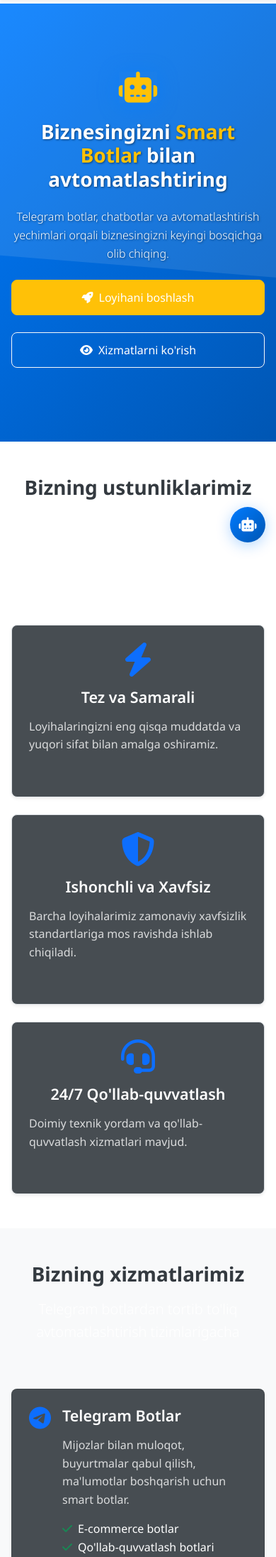
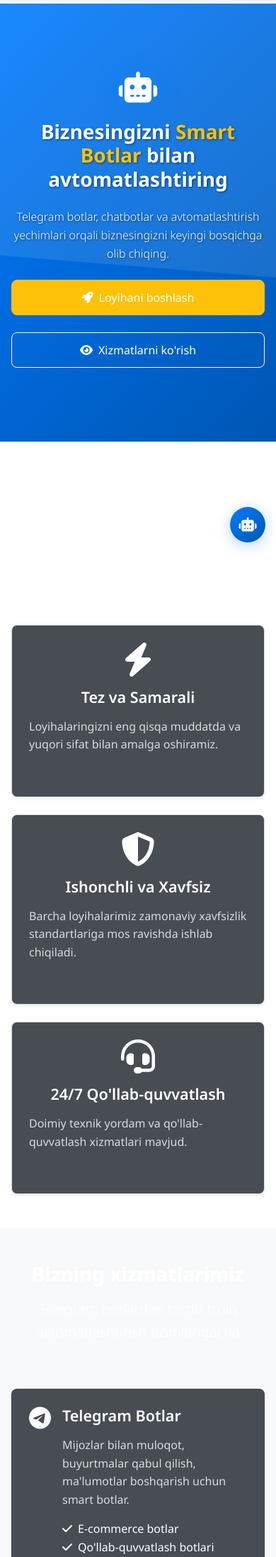
Before and after one commit to onlinemobi102-cpu/SmartBotuz, a Flask app: page / in a window 390 px wide. Shown: the part 65-2258 px from the top of the page at 71% size. Run offline with Flask 3, Linux system fonts and the light colour scheme; parts of the project's set-up code (start-up, migrations or seed data) failed here and were passed over; some libraries are stand-ins or nearby versions.

Commit message:
Ensure all text and content is white on mobile devices
Add CSS rules to `static/css/style.css` to force white text color for all text elements, navigation links, and card content on mobile viewports.

Replit-Commit-Author: Agent
Replit-Commit-Session-Id: 8b385e1b-8ccf-4d8e-8f7b-82ada5f0cfdd
Replit-Commit-Checkpoint-Type: full_checkpoint
Replit-Commit-Screenshot-Url: https://storage.googleapis.com/screenshot-production-us-central1/2119ec21-3e53-4787-9d0a-a9526a30bf7f/8b385e1b-8ccf-4d8e-8f7b-82ada5f0cfdd/yH1bxcG

```diff
--- a/static/css/style.css
+++ b/static/css/style.css
@@ -531,6 +531,30 @@ h1, h2, h3, h4, h5, h6 {
         width: 100%;
         margin-bottom: 0.5rem;
     }
+
+    /* Ensure all text is white on mobile */
+    h1, h2, h3, h4, h5, h6,
+    .display-1, .display-2, .display-3, .display-4, .display-5, .display-6,
+    .lead, p, span, div, li, a {
+        color: #ffffff !important;
+    }
+
+    .hero-section h1,
+    .hero-section .lead,
+    .hero-section p,
+    .page-header h1,
+    .page-header .display-4,
+    .page-header .lead,
+    .page-header p {
+        color: #ffffff !important;
+        text-shadow: 1px 1px 3px rgba(0, 0, 0, 0.5);
+    }
+
+    /* Ensure card content is white on mobile */
+    .feature-card *, .service-card *, .portfolio-card *, .blog-card *,
+    .card-body *, .card-text *, .portfolio-content *, .article-content * {
+        color: #ffffff !important;
+    }
 }
 
 @media (max-width: 576px) {
@@ -588,6 +612,24 @@ h1, h2, h3, h4, h5, h6 {
 
     .office-info .icon-wrapper {
         margin: 0 auto 1rem;
+    }
+
+    /* Extra small mobile text color reinforcement */
+    h1, h2, h3, h4, h5, h6,
+    .display-1, .display-2, .display-3, .display-4, .display-5, .display-6,
+    .lead, p, span, div, li, a {
+        color: #ffffff !important;
+    }
+
+    /* All navigation items should be white on small mobile */
+    .navbar-nav .nav-link {
+        color: #ffffff !important;
+    }
+
+    /* All card content white on small mobile */
+    .card *, .feature-card *, .service-card *, .portfolio-card *, .blog-card *,
+    .team-card *, .why-choose-card *, .contact-card * {
+        color: #ffffff !important;
     }
 }
 
```
